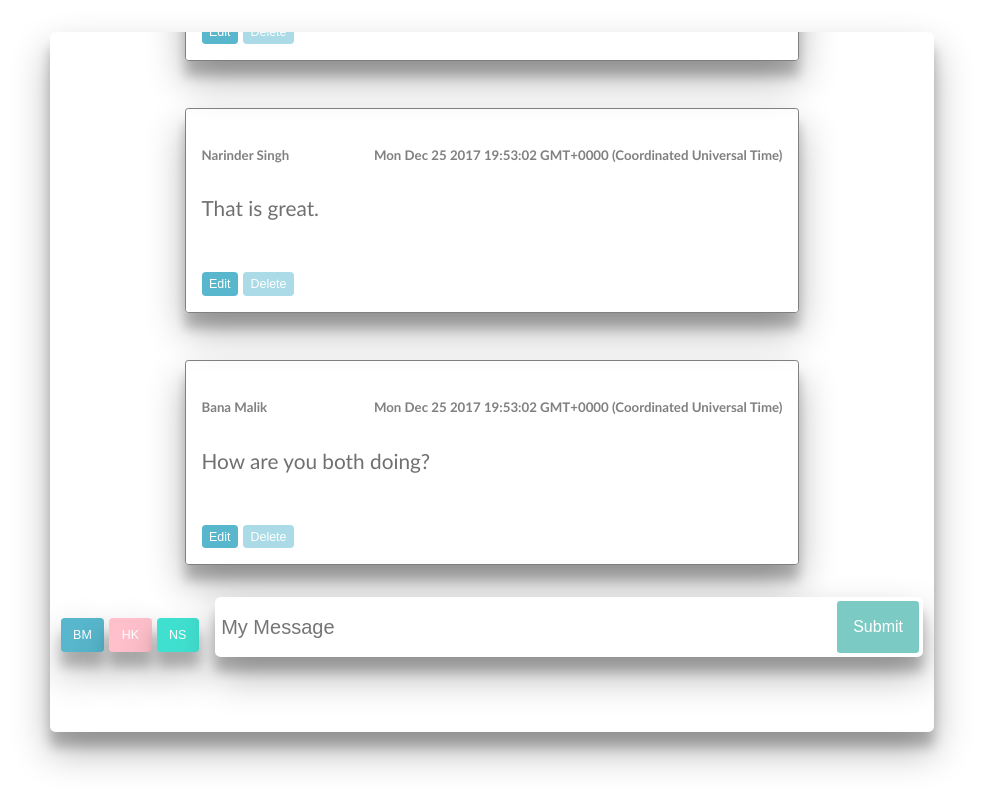
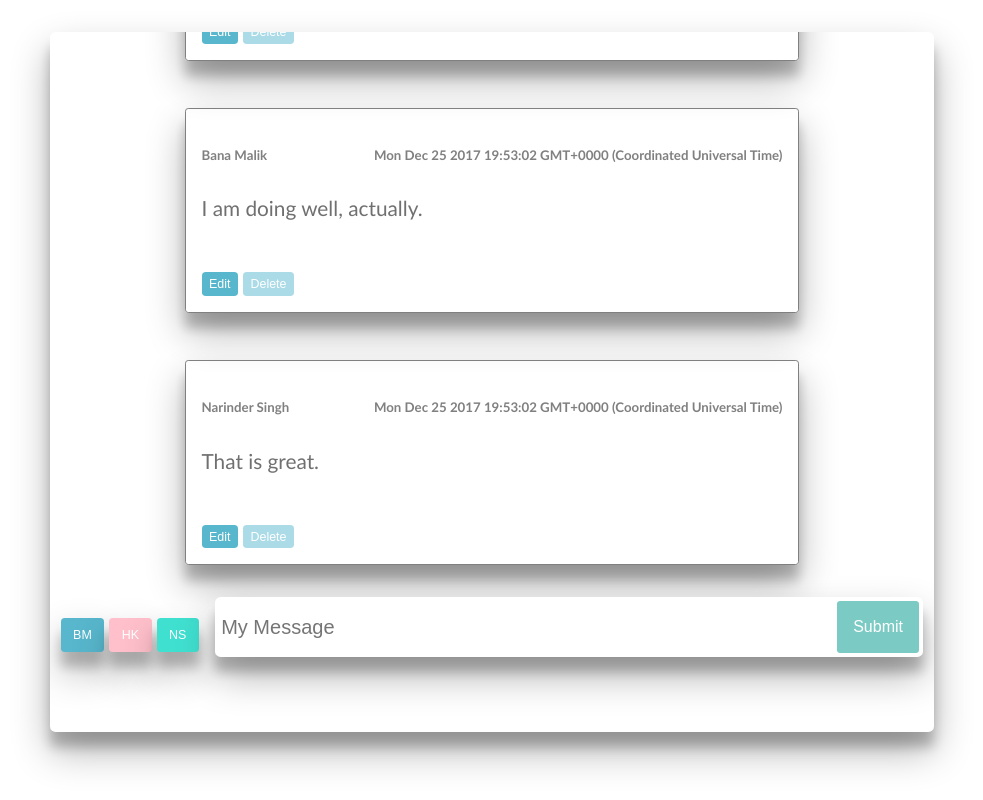
Before and after one commit to BandanaKM/messaging-app, a React (Create React App) app: page / in a window 1280 px wide. Shown: the whole page, without its empty margins (148-1131 px from the left). Built offline with nearby package versions, Linux system fonts and the light colour scheme.

Commit message:
add edit content file

```diff
--- a/public/index.html
+++ b/public/index.html
@@ -21,7 +21,7 @@
     -->
     <link href="https://fonts.googleapis.com/css?family=Courgette" rel="stylesheet">
     <link href="https://fonts.googleapis.com/css?family=Lato:400,700" rel="stylesheet">
-    <title>RSVP</title>
+    <title>Chat App</title>
   </head>
   <body>
     <noscript>
--- a/src/App.js
+++ b/src/App.js
@@ -1,5 +1,4 @@
 import React, { Component } from 'react';
-import './App.css';
 import MessageList from './MessageList';
 import Counter from './Counter';
 
@@ -25,15 +24,12 @@ class App extends Component {
         isEditing: false,
         timeSent: Date(),
         initials: 'Narinder Singh'
-      },
-      {
-        content: 'How are you both doing?',
-        isEditing: false,
-        timeSent: Date(),
-        initials: 'Bana Malik'
       }
     ]
   }
+
+
+/* maps over the messages array, taking a particular message and an index value. if the index of the array is equal to the index we pass in, returns the message array and toggles the property passed in. otherwise just returns the message */
 
   toggleMessagePropertyAt = (property, indexToChange) =>
      this.setState({
@@ -48,6 +44,15 @@ class App extends Component {
        })
      });
 
+/* sets the isEditing value to true or false. this is passed down from App to MessageList to Message to EditContent. on an individual message, can toggle between an editState and an a saved state. */
+
+
+  toggleEditingAt = index =>
+    this.toggleMessagePropertyAt("isEditing", index);
+
+
+/* removes a particular message object from the array of messages */
+
   removeMessageAt = index =>
     this.setState({
       messages: [
@@ -56,8 +61,7 @@ class App extends Component {
       ]
    })
 
-  toggleEditingAt = index =>
-    this.toggleMessagePropertyAt("isEditing", index);
+/* function that is called when one is editing the form. passed from App to Message to MessageList (callback function), down to EditContent */
 
   setContentAt = (content, indexToChange) =>
      this.setState({
@@ -72,13 +76,12 @@ class App extends Component {
        })
      });
 
+/* handles change events on the form. handleMessageInput accepts an event object on change, and sets the pendingMessage property to the target's value. */
+
   handleMessageInput = e =>
     this.setState({pendingMessage: e.target.value});
 
-  setUser = (e, initials) => {
-    this.setState({ initials });
-  }
-
+/* newMessageSubmitHandler sets the forms state on submit. e.preventDefault prevents the default behavior, then we setState, adding a new message with the pendingMessage property, the date, the initials. */
 
   newMessageSubmitHandler = e => {
     e.preventDefault();
@@ -96,6 +99,11 @@ class App extends Component {
     });
   }
 
+/* Sets the user for a card based on a particular buttons' onClick event */
+
+  setUser = (e, initials) => {
+    this.setState({ initials });
+  }
 
   render() {
     return (
--- a/src/MessageContent.js
+++ b/src/EditContent.js
@@ -1,7 +1,7 @@
 import React from 'react';
 import PropTypes from 'prop-types';
 
-const MessageContent = props => {
+const EditContent = props => {
   if (props.isEditing) {
     return (
       <input
@@ -18,9 +18,9 @@ const MessageContent = props => {
   );
 };
 
-MessageContent.propTypes = {
+EditContent.propTypes = {
   isEditing: PropTypes.bool.isRequired,
   handleContentEdits: PropTypes.func.isRequired
 }
 
-export default MessageContent;
+export default EditContent;
--- a/src/Message.js
+++ b/src/Message.js
@@ -1,18 +1,18 @@
 import React from 'react';
 import PropTypes from 'prop-types';
-import MessageContent from './MessageContent';
+import EditContent from './EditContent';
 
 const Message = props =>
 	<li className="responded">
 	  <div className="metadata">
-	    <h5 className="metadata">{props.initials}</h5>
-	    <h5 className="metadata">{props.timeSent}</h5>
+	    <h5>{props.initials}</h5>
+	    <h5>{props.timeSent}</h5>
 	  </div>
-	  <MessageContent
+	  <EditContent
 	    isEditing={props.isEditing}
 	    handleContentEdits={e => props.setContent(e.target.value)}>
 	    {props.content}
-	  </MessageContent>
+	  </EditContent>
 	  <button onClick={props.handleToggleEditing}>
 	    {props.isEditing ? "Save" : "Edit"}
 	  </button>
```
Also changed, not shown: src/App.css (deleted), 2 other files (tests, documents, lock files or other folders).
